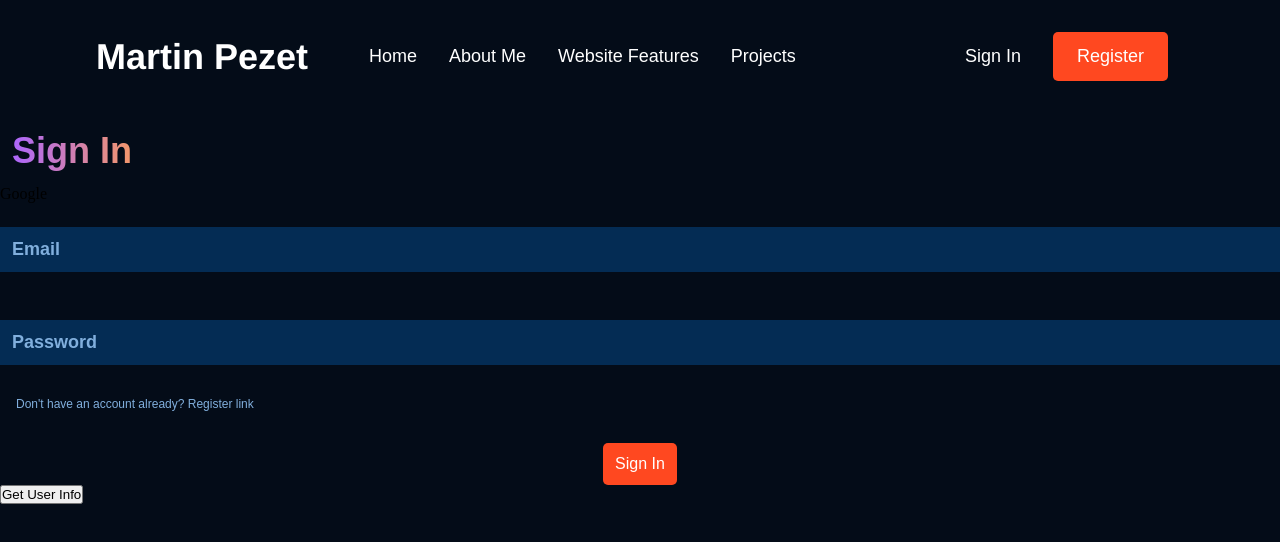
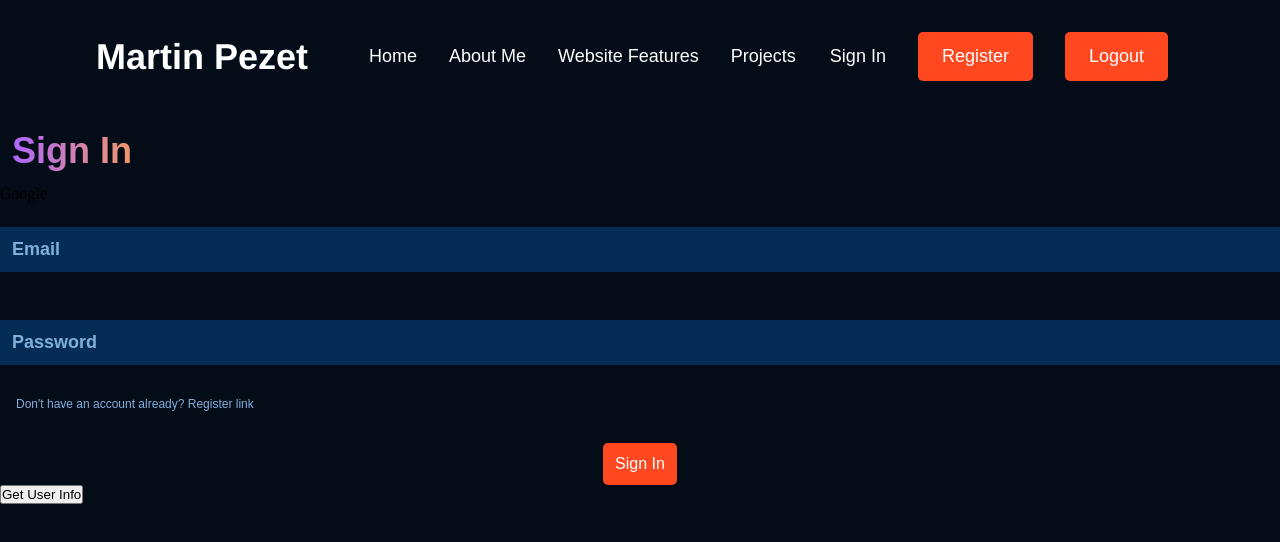
Before and after one commit to MartinPezet/portfolio-website, a React (Create React App) app in the folder client/: page /oauth/google in a window 1280 px wide. Shown: the top 542 px of the page. Built offline with nearby package versions, Linux system fonts and the light colour scheme.

Commit message:
Added logout button

```diff
--- a/client/src/components/navbar/Navbar.js
+++ b/client/src/components/navbar/Navbar.js
@@ -14,6 +14,10 @@ const Navbar = () => {
   // const [toggleSignUp, setToggleSignUp] = useState(false);
   // const [toggleSignIn, setToggleSignIn] = useState(false);
 
+  const Logout = () => {
+    window.open('http://localhost:3001/oauth/logout', '_self');
+  }
+
   const Menu = () => (
     <>
       <p className="scaleOnHover"><a href='/#home' onClick={() => setToggleMobMenu(false)}>Home</a></p>
@@ -27,6 +31,7 @@ const Navbar = () => {
     <>
       <p className="scaleOnHover"><Link to='/oauth/google'>Sign In</Link></p>
       <button className="scaleOnHover">Register</button>
+      <button onClick={Logout}>Logout</button>
     </>
   )
 
```
